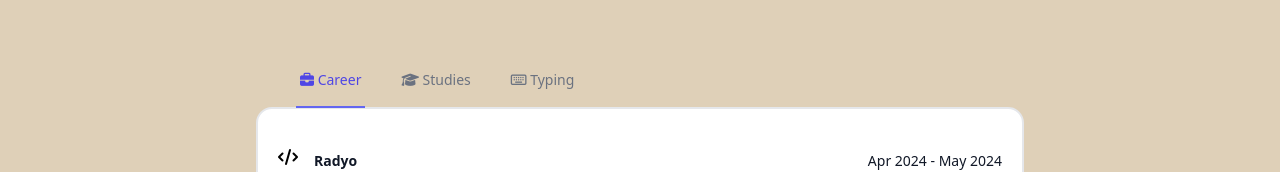
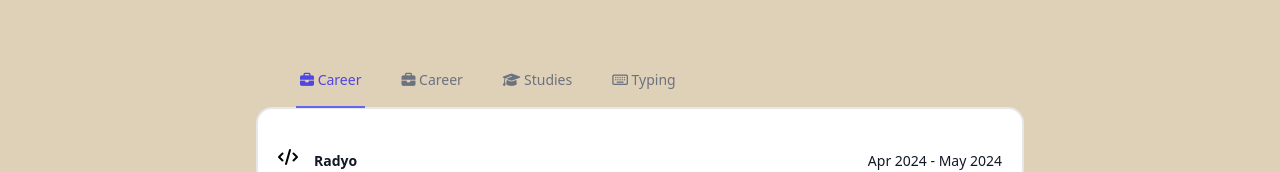
Before and after one commit to KennyWouters/curriculum-vitae-main, a SvelteKit app: page /curriculum in a window 1280 px wide. Shown: the part 122-294 px from the top of the page. Built offline with nearby package versions, Linux system fonts and the light colour scheme.

Commit message:
certifications tab

```diff
--- a/src/routes/+page.svelte
+++ b/src/routes/+page.svelte
@@ -80,7 +80,7 @@
 		{class: "fa-solid fa-code", visible: false, big: false},
 		{class: "fa-solid fa-person-hiking", visible: false, big: false},
 		{class: "fa-solid fa-gamepad", visible: false, big: false},
-		{class: "fa-regular fa-keyboard", visible: false, big: false},
+		// {class: "fa-regular fa-keyboard", visible: false, big: false},
 		{class: "fa-solid fa-person-swimming", visible: false, big: false},
 		{class: "fa-solid fa-globe", visible: false, big: false},
 		{class: "fa-solid fa-person-running", visible: false, big: false},
--- a/src/routes/curriculum/+page.svelte
+++ b/src/routes/curriculum/+page.svelte
@@ -129,6 +129,11 @@
 
 
 	let tabs = [
+		{
+			title: 'Career',
+			icon: 'fa-solid fa-briefcase',
+			content: experiences
+		},
 		{
 			title: 'Career',
 			icon: 'fa-solid fa-briefcase',
```
